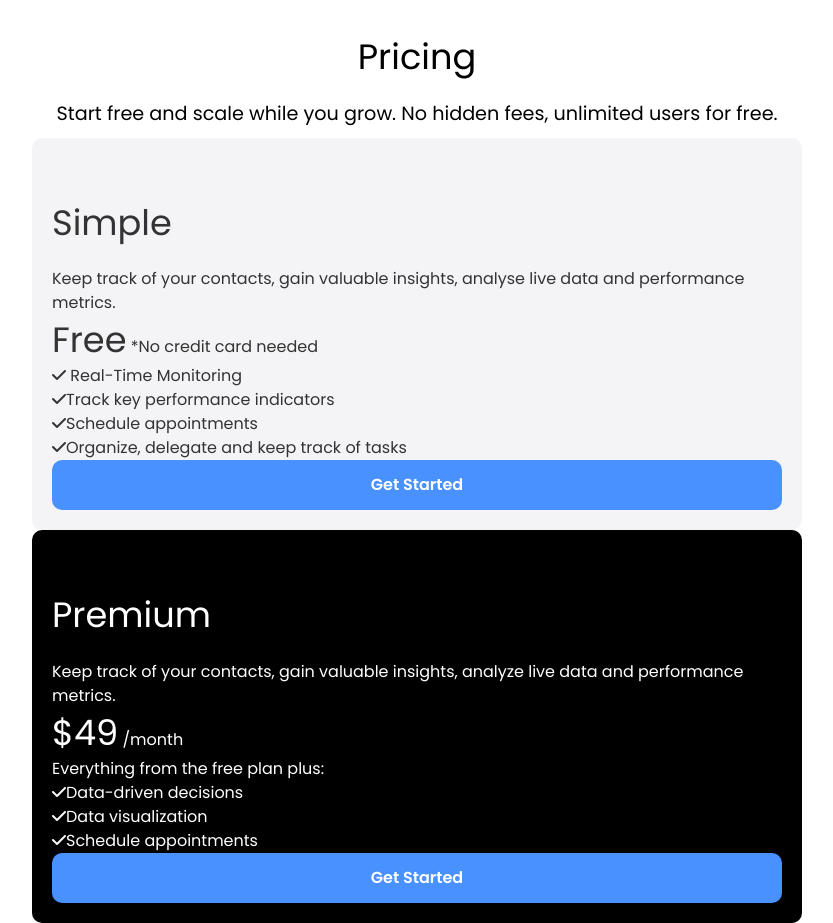
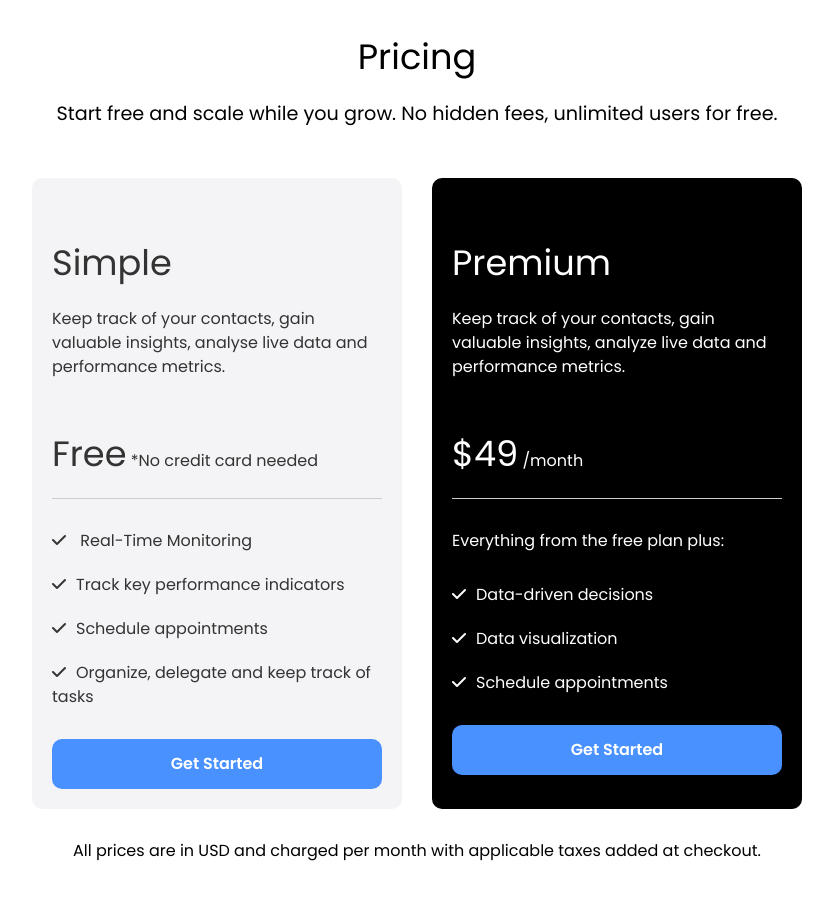
Before and after one commit to soujanyajasmin/saas-website, a plain HTML site: page index.html in a window 1280 px wide. Shown: the part 2060-2983 px from the top of the page, without its empty margins (223-1056 px from the left). After the commit the page ends 2953 px from the top, so only its background shows below. Drawn offline with Linux system fonts and the light colour scheme.

Commit message:
1:06:33 - Pricing CSS

```diff
--- a/index.html
+++ b/index.html
@@ -179,6 +179,10 @@
             </div>
        </div>
     </div>
+    <p class="pricing-footer text-center">
+        All prices are in USD and charged per month with applicable taxes
+        added at checkout.
+    </p>
     </div>
    </section>
 
--- a/style.css
+++ b/style.css
@@ -120,6 +120,40 @@ img {
 .testimonials .card p:nth-child(2) {
     margin-top: 30px;
     font-weight: bold;
+}
+
+/* Pricing */
+.pricing-grid {
+    display: grid;
+    grid-template-columns: repeat(2, 1fr);
+    margin-top: 50px;
+    gap: 30px;
+}
+
+.pricing .pricing-card-subheading {
+    margin-bottom: 30px;
+}
+
+.pricing .pricing-card-price {
+    margin-bottom: 30px;
+    padding: 20px 0;
+    border-bottom: 1px solid #ccc;
+}
+
+.pricing ul {
+    margin: 30px 0;
+}
+
+.pricing ul li {
+    margin-bottom: 20px;
+}
+
+.pricing ul li i {
+    margin-right: 10px;
+}
+
+.pricing .pricing-footer {
+    margin: 30px 0;
 }
 
 /* Utilities Classes */
```
